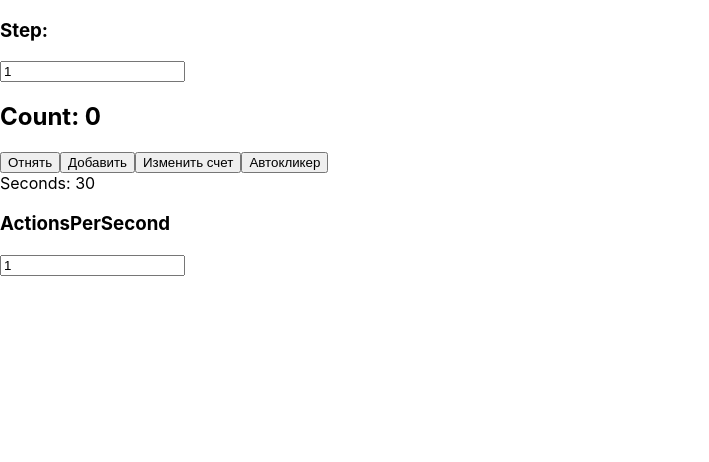
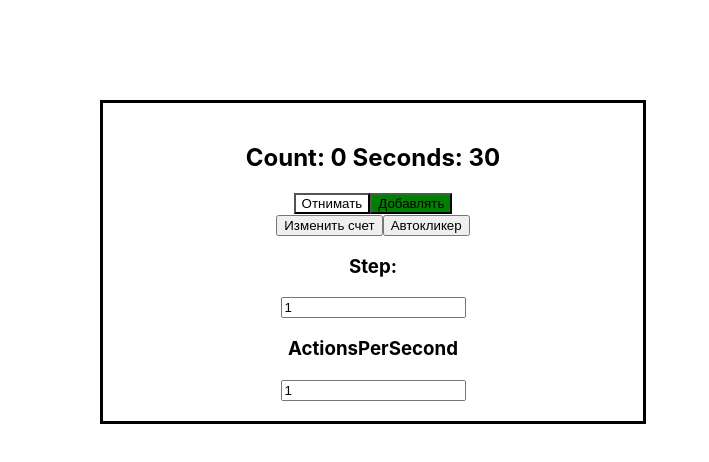
Before and after one commit to Victor-Mal/React-Counter, a React (Create React App) app: page / in a window 1280 px wide. Shown: the top 462 px of the page, without its empty margins (0-709 px from the left). Built offline with nearby package versions, Linux system fonts and the light colour scheme.

Commit message:
Add FRONTEND LVL? and styles

```diff
--- a/src/components/Button/Button.jsx
+++ b/src/components/Button/Button.jsx
@@ -3,7 +3,7 @@ import React, { Component } from 'react';
 class Button extends Component {
     render() {
         return (
-            <button onClick={this.props.action}>{this.props.title}</button>
+            <button style={this.props.style} onClick={this.props.action}>{this.props.title}</button>
         );
     }
 }
--- a/src/components/Counter/index.jsx
+++ b/src/components/Counter/index.jsx
@@ -1,6 +1,7 @@
 import React, { Component } from "react";
 import PropTypes from "prop-types";
 import Button from "../Button/Button";
+import "./index.sass";
 
 export default class Counter extends Component {
   constructor(props) {
@@ -20,6 +21,7 @@ export default class Counter extends Component {
     this.setState({
       countingMode: false,
     });
+
   };
 
   changeCounter = () => {
@@ -49,21 +51,19 @@ export default class Counter extends Component {
   }
 
   render() {
-    const autoCounter = (
-      <div>
-        <div>Seconds: {this.state.seconds} </div>
-      </div>
-    );
     return (
       <div>
         <div>
-          <h2>Count: {this.state.count}</h2>
-          <Button title={"Отнять"} action={this.decrementCount} />
-          <Button title={"Добавить"} action={this.incrementCount} />
+          <h2>Count: {this.state.count} Seconds: {this.state.seconds}</h2>
+          <div></div>
+          <div>
+            <Button style={{backgroundColor: this.state.countingMode ? 'white' : 'mediumvioletred'}} title={"Отнимать"} action={this.decrementCount} />
+            <Button style={{backgroundColor: this.state.countingMode ? 'green' : 'white'}} title={"Добавлять"} action={this.incrementCount} />
+          </div>
           <Button title={"Изменить счет"} action={this.changeCounter} />
           <Button title={"Автокликер"} action={this.tick} />
-          <div>{autoCounter}</div>
         </div>
+
       </div>
     );
   }
--- /dev/null
+++ b/src/components/Counter/index.sass
@@ -0,0 +1,6 @@
+.clicker
+    border: solid 3px black
+    text-align: center
+    margin: 100px
+    padding: 20px
+    width: 500px
--- a/src/components/CounterSettings/setting.jsx
+++ b/src/components/CounterSettings/setting.jsx
@@ -31,14 +31,14 @@ class CounterSettings extends Component {
       </div>
     );
     return (
-      <div>
+      <div className='clicker'>
         <div>
-          <h3>Step:</h3>
-          {jsxCounter}
           <Counter
             step={this.state.step}
             actionsPerSecond={this.state.actionsPerSecond}
           />
+          <h3>Step:</h3>
+          {jsxCounter}
         </div>
         <div>
           <h3>ActionsPerSecond</h3>
```
